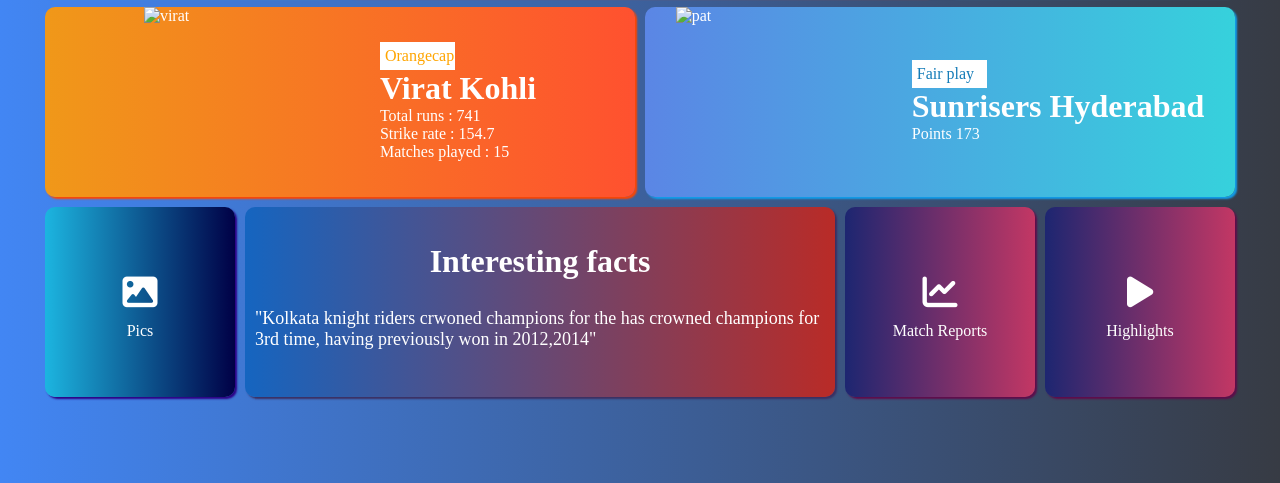
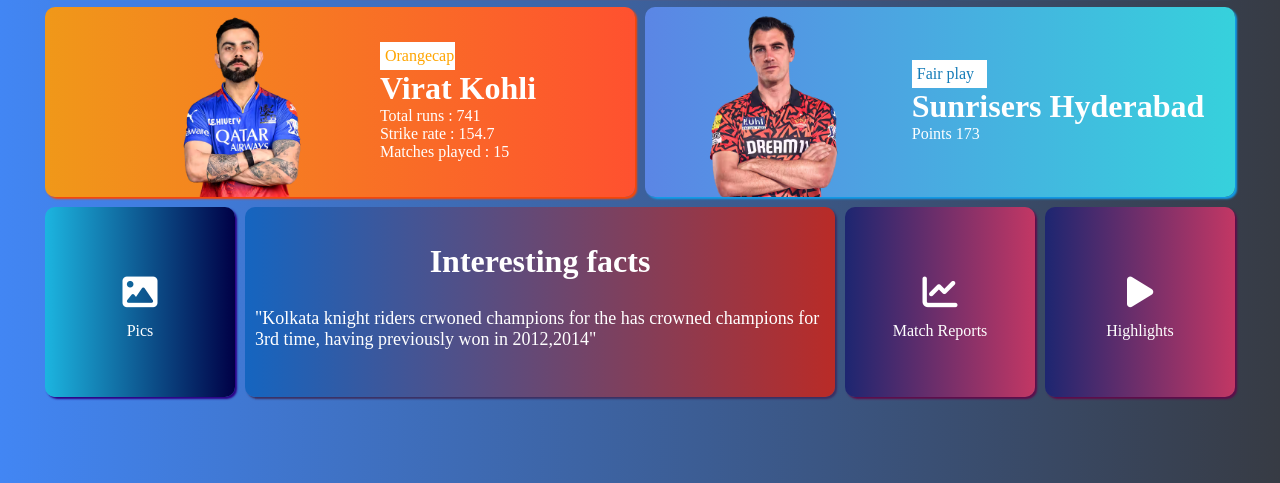
Before and after one commit to ISSMOULI/ipl-grid, a plain HTML site: page index.html in a window 1280 px wide. Shown: the part 317-800 px from the top of the page. Drawn offline with Linux system fonts and the light colour scheme.

Commit message:
index.html

```diff
--- a/index.html
+++ b/index.html
@@ -465,7 +465,7 @@
         </div>
         <div class="box b4">
           <div class="left">
-            <img src="virat.avif" alt="virat" height="100%" class="virat" />
+            <img src="virat.png" alt="virat" height="100%" class="virat" />
           </div>
           <div class="right">
             <p class="sub">Orangecap</p>
@@ -477,7 +477,7 @@
         </div>
         <div class="box b5">
           <div class="left">
-            <img src="pat.avif" alt="pat" height="100%" class="pat" />
+            <img src="pat.png" alt="pat" height="100%" class="pat" />
           </div>
           <div class="right">
             <p class="sub2">Fair play</p>
```
